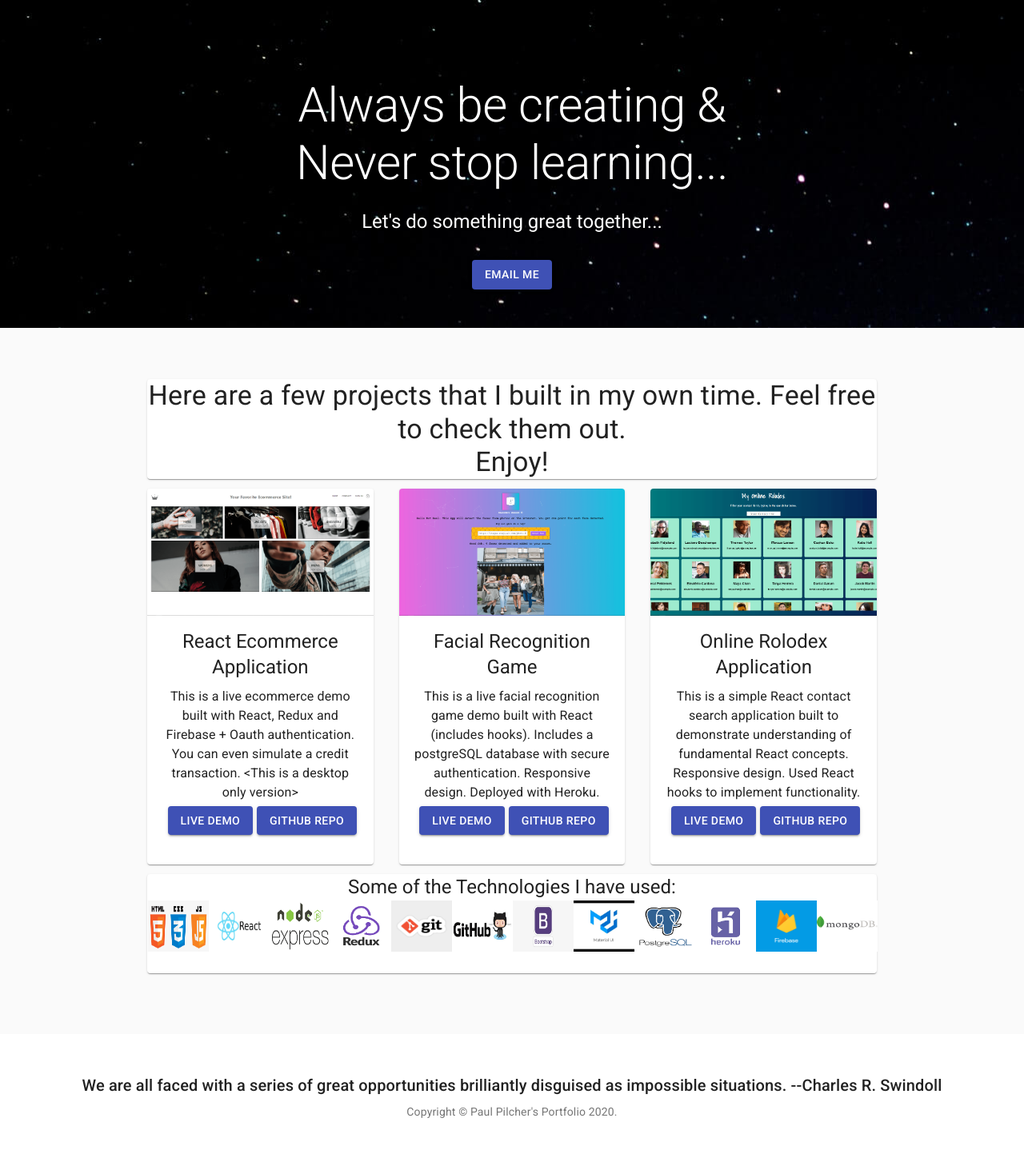
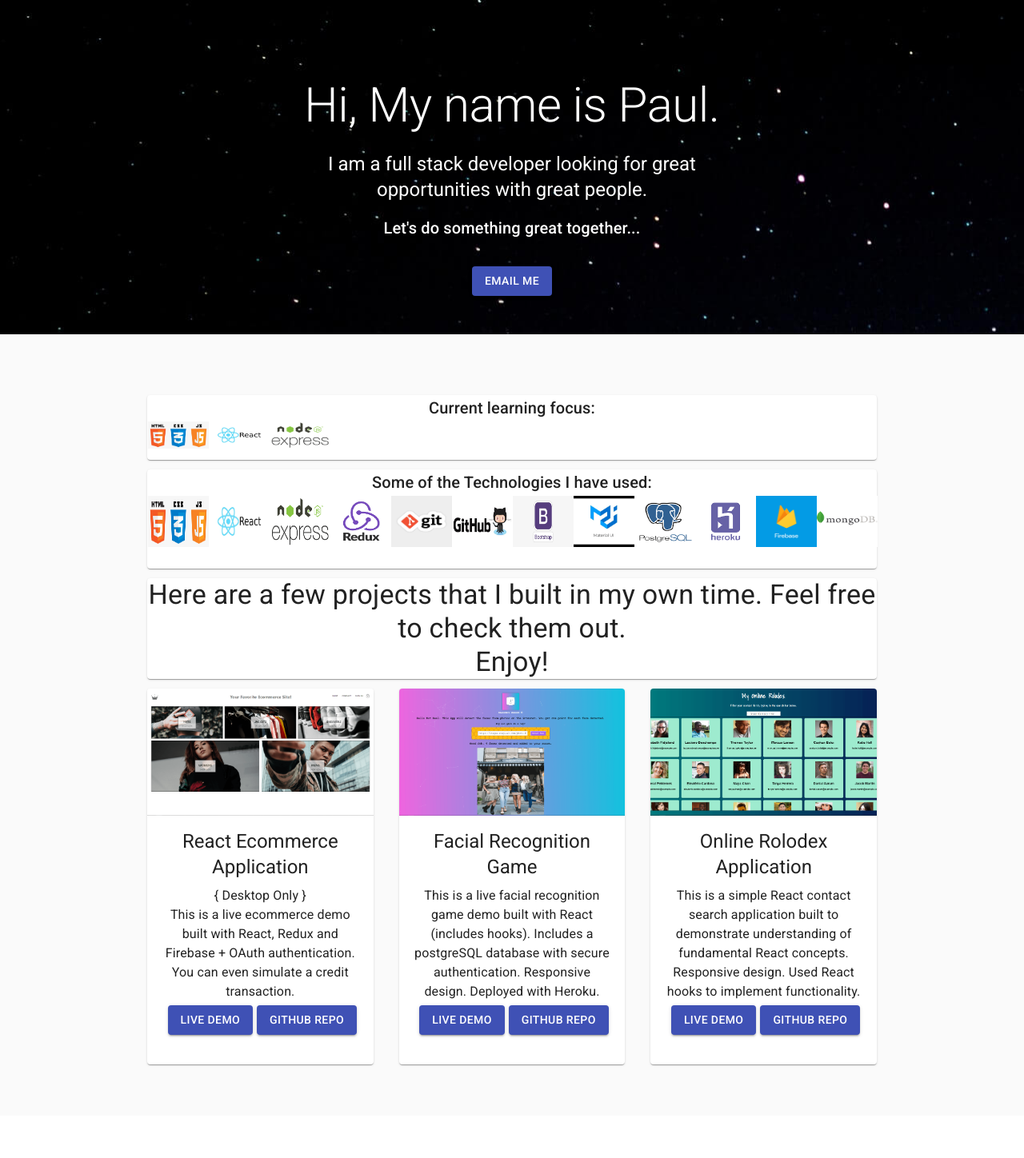
Before and after one commit to Paul---/react-portfolio, a React (Create React App) app: page / in a window 1280 px wide. Shown: the top 1448 px of the page at 80% size. Built offline with nearby package versions, Linux system fonts and the light colour scheme.

Commit message:
reformat look of page

```diff
--- a/src/Album/Album.jsx
+++ b/src/Album/Album.jsx
@@ -29,11 +29,9 @@ import bootstrap from '../assets/img/bootstrap.jfif';
 import es6 from '../assets/img/es6.png';
 import firebase from '../assets/img/firebase.png';
 import heroku from '../assets/img/heroku.png';
-import hooks from '../assets/img/hooks.png';
 import material from '../assets/img/material.jpg';
 import mongo from '../assets/img/mongo.png';
 import postgres from '../assets/img/postgres.png';
-import python from '../assets/img/python.png';
 
 function Copyright() {
   return (
@@ -83,7 +81,8 @@ const useStyles = makeStyles(theme => ({
 const cards = [
   {
     heading: 'React Ecommerce Application',
-    subheading: `This is a live ecommerce demo built with React, Redux and Firebase + Oauth authentication. You can even simulate a credit transaction. <This is a desktop only version>`,
+    subheading: `This is a live ecommerce demo built with React, Redux and Firebase + OAuth authentication. You can even simulate a credit transaction. `,
+    note: `{ Desktop Only }`,
     img: ecommerce,
     link: `https://paul---.github.io/e-commerce/`,
     githubLink: `https://github.com/Paul---/e-commerce`
@@ -137,11 +136,21 @@ export default function Album() {
               color='textPrimary'
               gutterBottom
             >
-              Always be creating {'&'} Never stop learning...{' '}
+              Hi, My name is Paul.
             </Typography>
             <Typography
               style={{ color: '#ffffff' }}
               variant='h5'
+              align='center'
+              color='textSecondary'
+              paragraph
+            >
+              I am a full stack developer looking for great opportunities with
+              great people.
+            </Typography>
+            <Typography
+              style={{ color: '#ffffff' }}
+              variant='h6'
               align='center'
               color='textSecondary'
               paragraph
@@ -169,61 +178,30 @@ export default function Album() {
           <Paper
             xs={12}
             md={12}
-            style={{ width: '100%', marginBottom: '12px' }}
+            style={{ width: '100%', marginBottom: '12px', marginTop: '12px' }}
           >
-            <Typography variant='h4' component='h4'>
-              Here are a few projects that I built in my own time. Feel free to
-              check them out.{' '}
+            <Typography variant='h6' component='h6'>
+              Current learning focus:
             </Typography>
-            <Typography variant='h4' component='h4'>
-              Enjoy!
-            </Typography>
+
+            <Grid container>
+              <Grid item xs={3} sm={2} md={1}>
+                <img style={iconStyles} src={htmlcssjs} />
+              </Grid>
+              <Grid item xs={3} sm={2} md={1}>
+                <img style={iconStyles} src={reactjs} />
+              </Grid>
+              <Grid item xs={3} sm={2} md={1}>
+                <img style={iconStyles} src={nodeEx} />
+              </Grid>
+            </Grid>
           </Paper>
-          {/* End hero unit */}
-          <Grid container spacing={4}>
-            {cards.map(card => (
-              <Grid item key={card} xs={12} sm={6} md={4}>
-                <Card className={classes.card}>
-                  <CardMedia
-                    className={classes.cardMedia}
-                    image={card.img}
-                    title='Image title'
-                  />
-                  <CardContent className={classes.cardContent}>
-                    <Typography gutterBottom variant='h5' component='h2'>
-                      {card.heading}
-                    </Typography>
-                    <Typography>{card.subheading}</Typography>
-                    <div>
-                      <Button
-                        onClick={() => window.open(card.link, '_blank')}
-                        variant='contained'
-                        color='primary'
-                        style={{ margin: '5px' }}
-                      >
-                        Live Demo
-                      </Button>
-                      <Button
-                        onClick={() => window.open(card.githubLink, '_blank')}
-                        variant='contained'
-                        color='Primary'
-                      >
-                        Github Repo
-                      </Button>
-                    </div>
-                  </CardContent>
-                  <CardActions></CardActions>
-                </Card>
-              </Grid>
-            ))}
-          </Grid>
           <Paper
             xs={12}
             md={12}
             style={{ width: '100%', marginBottom: '12px', marginTop: '12px' }}
           >
-            {/* //////////////////////////////////////////////////////////// ////////////////////////////////////////     */}
-            <Typography variant='h5' component='h5'>
+            <Typography variant='h6' component='h6'>
               Some of the Technologies I have used:
             </Typography>
 
@@ -266,6 +244,58 @@ export default function Album() {
               </Grid>
             </Grid>
           </Paper>
+          <Paper
+            xs={12}
+            md={12}
+            style={{ width: '100%', marginBottom: '12px' }}
+          >
+            <Typography variant='h4' component='h4'>
+              Here are a few projects that I built in my own time. Feel free to
+              check them out.{' '}
+            </Typography>
+            <Typography variant='h4' component='h4'>
+              Enjoy!
+            </Typography>
+          </Paper>
+          {/* End hero unit */}
+          <Grid container spacing={4}>
+            {cards.map(card => (
+              <Grid item key={card} xs={12} sm={6} md={4}>
+                <Card className={classes.card}>
+                  <CardMedia
+                    className={classes.cardMedia}
+                    image={card.img}
+                    title='Image title'
+                  />
+                  <CardContent className={classes.cardContent}>
+                    <Typography gutterBottom variant='h5' component='h2'>
+                      {card.heading}
+                    </Typography>{' '}
+                    <Typography>{card.note}</Typography>
+                    <Typography>{card.subheading}</Typography>
+                    <div>
+                      <Button
+                        onClick={() => window.open(card.link, '_blank')}
+                        variant='contained'
+                        color='primary'
+                        style={{ margin: '5px' }}
+                      >
+                        Live Demo
+                      </Button>
+                      <Button
+                        onClick={() => window.open(card.githubLink, '_blank')}
+                        variant='contained'
+                        color='Primary'
+                      >
+                        Github Repo
+                      </Button>
+                    </div>
+                  </CardContent>
+                  <CardActions></CardActions>
+                </Card>
+              </Grid>
+            ))}
+          </Grid>
         </Container>
       </main>
       {/* Footer */}
```
Also changed, not shown: 1 other file (tests, documents, lock files or other folders).
